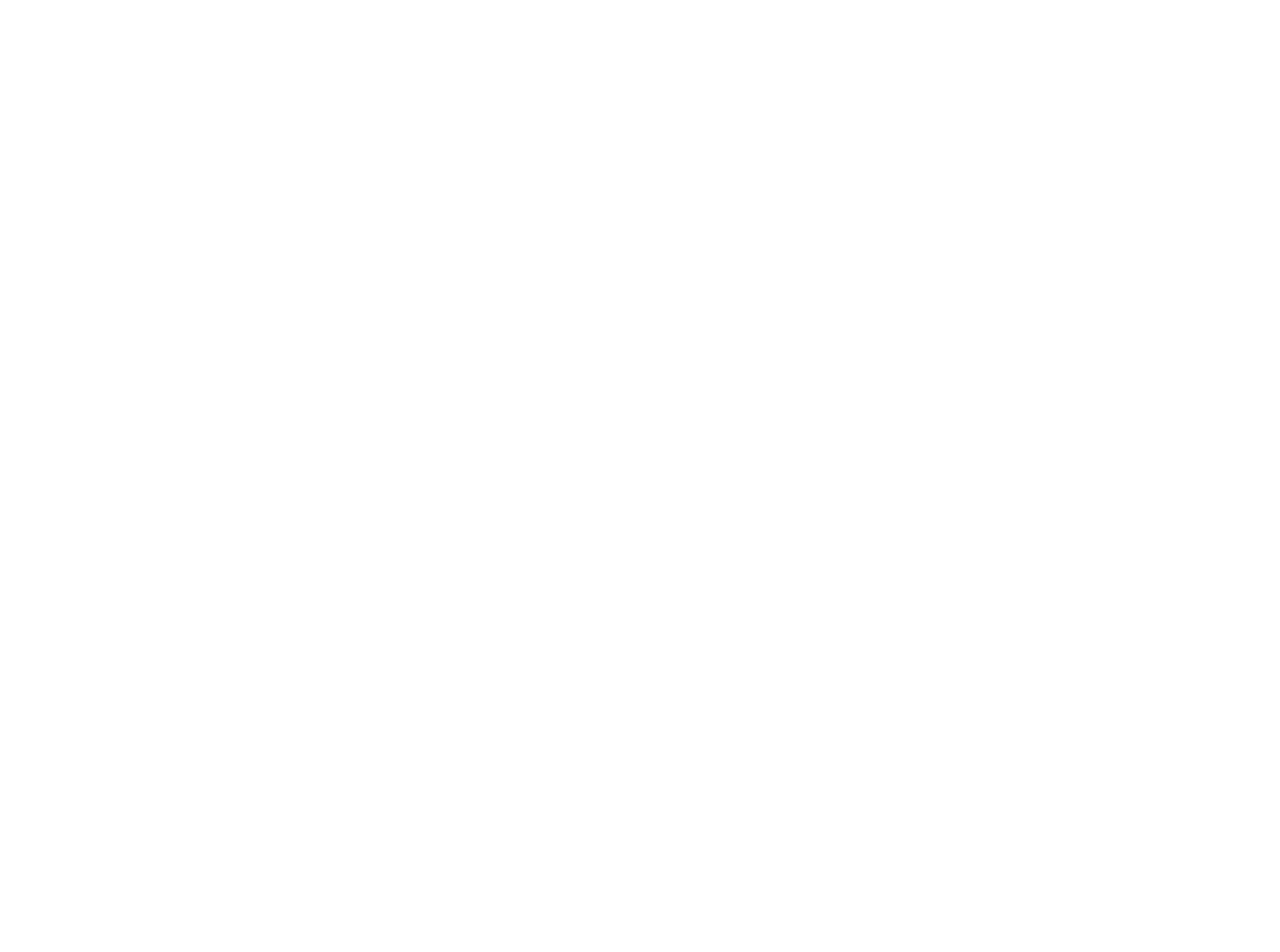
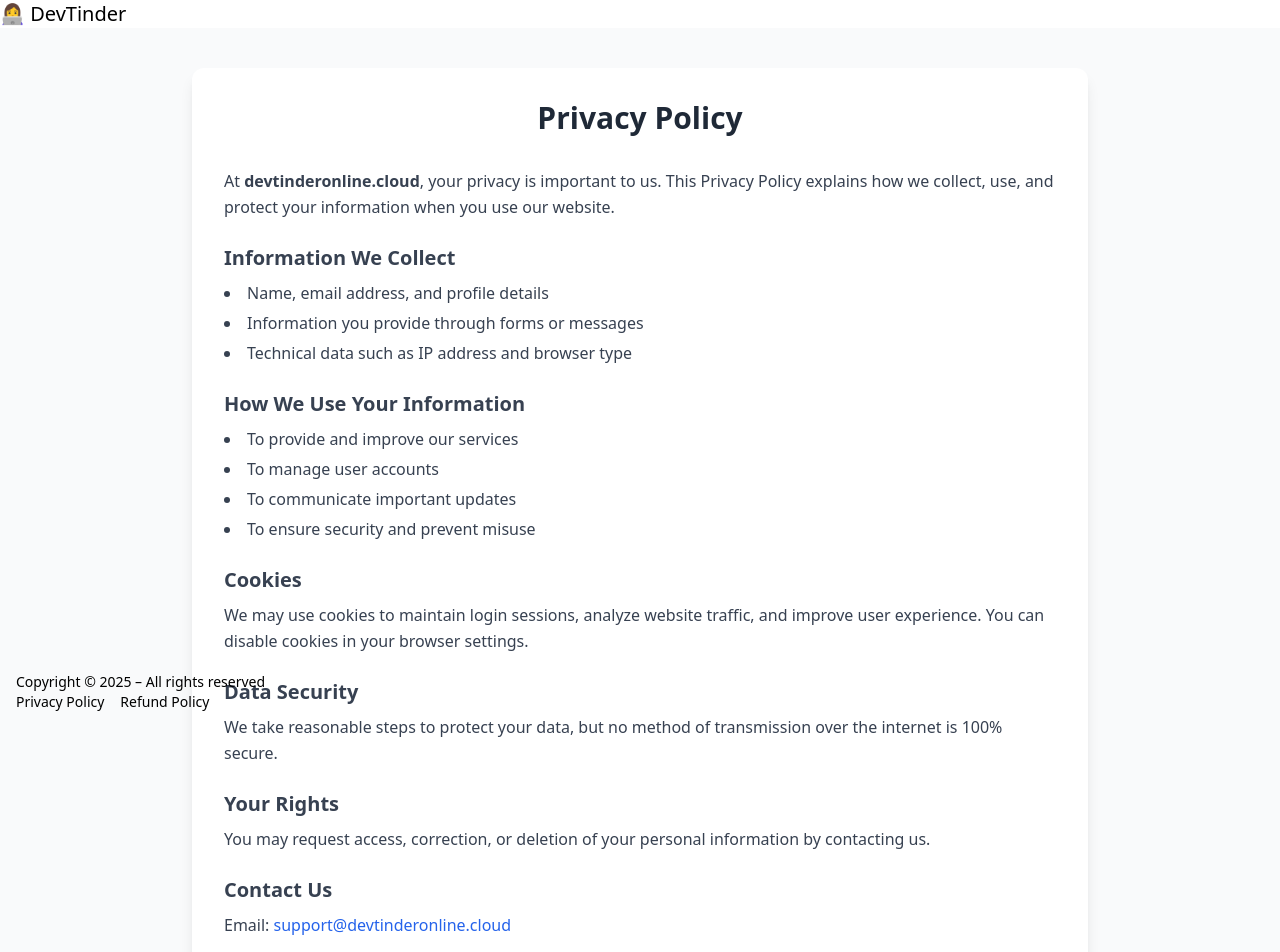
Before and after one commit to PRITI-MJ/DevTinder-Web, a React (Vite) app: page /privacy-policy in a window 1280 px wide. Before the commit this address had no page. Shown: the top 952 px of the page. Before the commit the page ends 800 px from the top, so only its background shows below. Built offline with nearby package versions, Linux system fonts and the light colour scheme; no server answers.

Commit message:
adding privacy and refund policy

```diff
--- a/src/App.jsx
+++ b/src/App.jsx
@@ -8,6 +8,8 @@
 import { Provider } from "react-redux";
 import appStore from "./utils/appStore";
 import Feed from "./Components/Feed";
+import PrivacyPolicy from "./Components/PrivacyPolicy";
+import RefundPolicy from "./Components/RefundPolicy";
 
 function App() {
   return (
@@ -21,6 +23,8 @@
               <Route path="/profile" element={<Profile />} />
               <Route path="/connections" element={<Connections />} />
               <Route path="/requests" element={<Requests />} />
+              <Route path="/privacy-policy" element={<PrivacyPolicy />} />
+              <Route path="/refund-policy" element={<RefundPolicy />} />
             </Route>
         </Routes>
       </BrowserRouter>
--- a/src/Components/Footer.jsx
+++ b/src/Components/Footer.jsx
@@ -1,8 +1,11 @@
-import React from 'react'
+import React from "react";
+import { Link } from "react-router-dom";
 
 const Footer = () => {
   return (
     <footer className="footer sm:footer-horizontal bg-base-300 text-neutral-content items-center p-4 fixed bottom-0 w-full">
+
+      {/* Left section */}
       <aside className="grid-flow-col items-center">
         <svg
           width="36"
@@ -11,49 +14,77 @@
           xmlns="http://www.w3.org/2000/svg"
           fillRule="evenodd"
           clipRule="evenodd"
-      className="fill-current">
-      <path
-        d="M22.672 15.226l-2.432.811.841 2.515c.33 1.019-.209 2.127-1.23 2.456-1.15.325-2.148-.321-2.463-1.226l-.84-2.518-5.013 1.677.84 2.517c.391 1.203-.434 2.542-1.831 2.542-.88 0-1.601-.564-1.86-1.314l-.842-2.516-2.431.809c-1.135.328-2.145-.317-2.463-1.229-.329-1.018.211-2.127 1.231-2.456l2.432-.809-1.621-4.823-2.432.808c-1.355.384-2.558-.59-2.558-1.839 0-.817.509-1.582 1.327-1.846l2.433-.809-.842-2.515c-.33-1.02.211-2.129 1.232-2.458 1.02-.329 2.13.209 2.461 1.229l.842 2.515 5.011-1.677-.839-2.517c-.403-1.238.484-2.553 1.843-2.553.819 0 1.585.509 1.85 1.326l.841 2.517 2.431-.81c1.02-.33 2.131.211 2.461 1.229.332 1.018-.21 2.126-1.23 2.456l-2.433.809 1.622 4.823 2.433-.809c1.242-.401 2.557.484 2.557 1.838 0 .819-.51 1.583-1.328 1.847m-8.992-6.428l-5.01 1.675 1.619 4.828 5.011-1.674-1.62-4.829z"></path>
+          className="fill-current"
+        >
+          <path d="M22.672 15.226l-2.432.811..." />
         </svg>
-    <p>Copyright © {new Date().getFullYear()} - All right reserved</p>
+
+        <p className="text-sm">
+          Copyright © {new Date().getFullYear()} – All rights reserved
+        </p>
       </aside>
+
+      {/* Middle section – Policy links */}
+      <nav className="flex gap-4 text-sm underline-offset-4">
+        <Link
+          to="/privacy-policy"
+          className="hover:underline hover:text-white transition"
+        >
+          Privacy Policy
+        </Link>
+
+        <Link
+          to="/refund-policy"
+          className="hover:underline hover:text-white transition"
+        >
+          Refund Policy
+        </Link>
+      </nav>
+
+      {/* Right section – Social icons */}
       <nav className="grid-flow-col gap-4 md:place-self-center md:justify-self-end">
-    <a>
+        <a className="hover:text-white transition cursor-pointer">
+          {/* Twitter */}
           <svg
             xmlns="http://www.w3.org/2000/svg"
             width="24"
             height="24"
             viewBox="0 0 24 24"
-        className="fill-current">
-        <path
-          d="M24 4.557c-.883.392-1.832.656-2.828.775 1.017-.609 1.798-1.574 2.165-2.724-.951.564-2.005.974-3.127 1.195-.897-.957-2.178-1.555-3.594-1.555-3.179 0-5.515 2.966-4.797 6.045-4.091-.205-7.719-2.165-10.148-5.144-1.29 2.213-.669 5.108 1.523 6.574-.806-.026-1.566-.247-2.229-.616-.054 2.281 1.581 4.415 3.949 4.89-.693.188-1.452.232-2.224.084.626 1.956 2.444 3.379 4.6 3.419-2.07 1.623-4.678 2.348-7.29 2.04 2.179 1.397 4.768 2.212 7.548 2.212 9.142 0 14.307-7.721 13.995-14.646.962-.695 1.797-1.562 2.457-2.549z"></path>
+            className="fill-current"
+          >
+            <path d="M24 4.557c-.883.392..." />
           </svg>
         </a>
-    <a>
+
+        <a className="hover:text-white transition cursor-pointer">
+          {/* YouTube */}
           <svg
             xmlns="http://www.w3.org/2000/svg"
             width="24"
             height="24"
             viewBox="0 0 24 24"
-        className="fill-current">
-        <path
-          d="M19.615 3.184c-3.604-.246-11.631-.245-15.23 0-3.897.266-4.356 2.62-4.385 8.816.029 6.185.484 8.549 4.385 8.816 3.6.245 11.626.246 15.23 0 3.897-.266 4.356-2.62 4.385-8.816-.029-6.185-.484-8.549-4.385-8.816zm-10.615 12.816v-8l8 3.993-8 4.007z"></path>
+            className="fill-current"
+          >
+            <path d="M19.615 3.184c-3.604..." />
           </svg>
         </a>
-    <a>
+
+        <a className="hover:text-white transition cursor-pointer">
+          {/* Facebook */}
           <svg
             xmlns="http://www.w3.org/2000/svg"
             width="24"
             height="24"
             viewBox="0 0 24 24"
-        className="fill-current">
-        <path
-          d="M9 8h-3v4h3v12h5v-12h3.642l.358-4h-4v-1.667c0-.955.192-1.333 1.115-1.333h2.885v-5h-3.808c-3.596 0-5.192 1.583-5.192 4.615v3.385z"></path>
+            className="fill-current"
+          >
+            <path d="M9 8h-3v4..." />
           </svg>
         </a>
       </nav>
+
     </footer>
-  )
-}
+  );
+};
 
-export default Footer
+export default Footer;
--- /dev/null
+++ b/src/Components/PrivacyPolicy.jsx
@@ -0,0 +1,83 @@
+import React from 'react'
+const PrivacyPolicy = () => {
+  return (
+    <div className="min-h-screen bg-gray-50 px-4 py-10">
+      <div className="max-w-4xl mx-auto bg-white shadow-lg rounded-xl p-8">
+        <h1 className="text-3xl font-bold text-center text-gray-800 mb-8">
+          Privacy Policy
+        </h1>
+
+        <div className="space-y-6 text-gray-700 leading-relaxed">
+          <p>
+            At <strong>devtinderonline.cloud</strong>, your privacy is important to
+            us. This Privacy Policy explains how we collect, use, and protect
+            your information when you use our website.
+          </p>
+
+          <section>
+            <h2 className="text-xl font-semibold mb-2">
+              Information We Collect
+            </h2>
+            <ul className="list-disc list-inside space-y-1">
+              <li>Name, email address, and profile details</li>
+              <li>Information you provide through forms or messages</li>
+              <li>Technical data such as IP address and browser type</li>
+            </ul>
+          </section>
+
+          <section>
+            <h2 className="text-xl font-semibold mb-2">
+              How We Use Your Information
+            </h2>
+            <ul className="list-disc list-inside space-y-1">
+              <li>To provide and improve our services</li>
+              <li>To manage user accounts</li>
+              <li>To communicate important updates</li>
+              <li>To ensure security and prevent misuse</li>
+            </ul>
+          </section>
+
+          <section>
+            <h2 className="text-xl font-semibold mb-2">Cookies</h2>
+            <p>
+              We may use cookies to maintain login sessions, analyze website
+              traffic, and improve user experience. You can disable cookies in
+              your browser settings.
+            </p>
+          </section>
+
+          <section>
+            <h2 className="text-xl font-semibold mb-2">Data Security</h2>
+            <p>
+              We take reasonable steps to protect your data, but no method of
+              transmission over the internet is 100% secure.
+            </p>
+          </section>
+
+          <section>
+            <h2 className="text-xl font-semibold mb-2">Your Rights</h2>
+            <p>
+              You may request access, correction, or deletion of your personal
+              information by contacting us.
+            </p>
+          </section>
+
+          <section>
+            <h2 className="text-xl font-semibold mb-2">Contact Us</h2>
+            <p>
+              Email:&nbsp;
+              <a
+                href="mailto:support@devtinderonline.cloud"
+                className="text-blue-600 hover:underline"
+              >
+                support@devtinderonline.cloud
+              </a>
+            </p>
+          </section>
+        </div>
+      </div>
+    </div>
+  );
+};
+
+export default PrivacyPolicy;
--- /dev/null
+++ b/src/Components/RefundPolicy.jsx
@@ -0,0 +1,68 @@
+const RefundPolicy = () => {
+  return (
+    <div className="min-h-screen bg-gray-50 px-4 py-10">
+      <div className="max-w-4xl mx-auto bg-white shadow-lg rounded-xl p-8">
+        <h1 className="text-3xl font-bold text-center text-gray-800 mb-8">
+          Refund Policy
+        </h1>
+
+        <div className="space-y-6 text-gray-700 leading-relaxed">
+          <p>
+            Thank you for using <strong>devtinderonline.cloud</strong>. This
+            Refund Policy explains the terms under which refunds may be granted.
+          </p>
+
+          <section>
+            <h2 className="text-xl font-semibold mb-2">Digital Services</h2>
+            <p>
+              All services provided on this platform are digital. Once a payment
+              is completed, it is generally non-refundable.
+            </p>
+          </section>
+
+          <section>
+            <h2 className="text-xl font-semibold mb-2">
+              Non-Refundable Situations
+            </h2>
+            <ul className="list-disc list-inside space-y-1">
+              <li>Change of mind after purchase</li>
+              <li>Partial usage of services</li>
+              <li>Account suspension due to policy violations</li>
+            </ul>
+          </section>
+
+          <section>
+            <h2 className="text-xl font-semibold mb-2">Refund Exceptions</h2>
+            <p>
+              Refunds may be considered if there is a billing error or if the
+              service was not delivered due to a technical issue.
+            </p>
+          </section>
+
+          <section>
+            <h2 className="text-xl font-semibold mb-2">Cancellation Policy</h2>
+            <p>
+              You may cancel your subscription at any time. Cancellation stops
+              future billing but does not refund previous payments.
+            </p>
+          </section>
+
+          <section>
+            <h2 className="text-xl font-semibold mb-2">Contact</h2>
+            <p>
+              For refund-related queries, contact us at&nbsp;
+              <a
+                href="mailto:support@devtinderonline.cloud"
+                className="text-blue-600 hover:underline"
+              >
+                support@devtinderonline.cloud
+              </a>
+            </p>
+          </section>
+        </div>
+      </div>
+    </div>
+  );
+};
+
+export default RefundPolicy;
```
Also changed, not shown: 1 other file (tests, documents, lock files or other folders). Lines whose indentation alone changed are shown as unchanged.
